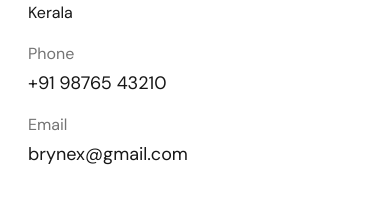
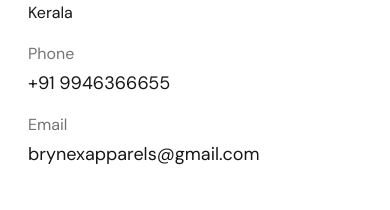
Before and after one commit to rootmentsdev/Brynex, a React (Vite) app in the folder frontend/: page /contact in a window 390 px wide. Shown: the part 461-671 px from the top of the page. Built offline with nearby package versions, Linux system fonts and the light colour scheme.

Commit message:
The changes update the phone number to +91 9946366655 and the email to brynexapparels@gmail.com

```diff
--- a/frontend/src/pages/ContactPage.jsx
+++ b/frontend/src/pages/ContactPage.jsx
@@ -214,11 +214,11 @@ const ContactPage = () => {
             </div>
             <div style={{marginBottom:"12px"}}>
               <p style={{opacity:"0.6",color:"#171717",fontSize:"16px", marginBottom:"4px"}}>Phone</p>
-              <p style={{color:"#171717", fontSize:"18px"}}>+91 98765 43210</p>
+              <p style={{color:"#171717", fontSize:"18px"}}>+91 9946366655</p>
             </div>
             <div>
               <p style={{opacity:"0.6",color:"#171717",fontSize:"16px", marginBottom:"4px"}}>Email</p>
-              <p style={{color:"#171717", fontSize:"18px"}}>brynex@gmail.com</p>
+              <p style={{color:"#171717", fontSize:"18px"}}>brynexapparels@gmail.com</p>
             </div>
           </Col>
           <Col md={6}>
```
